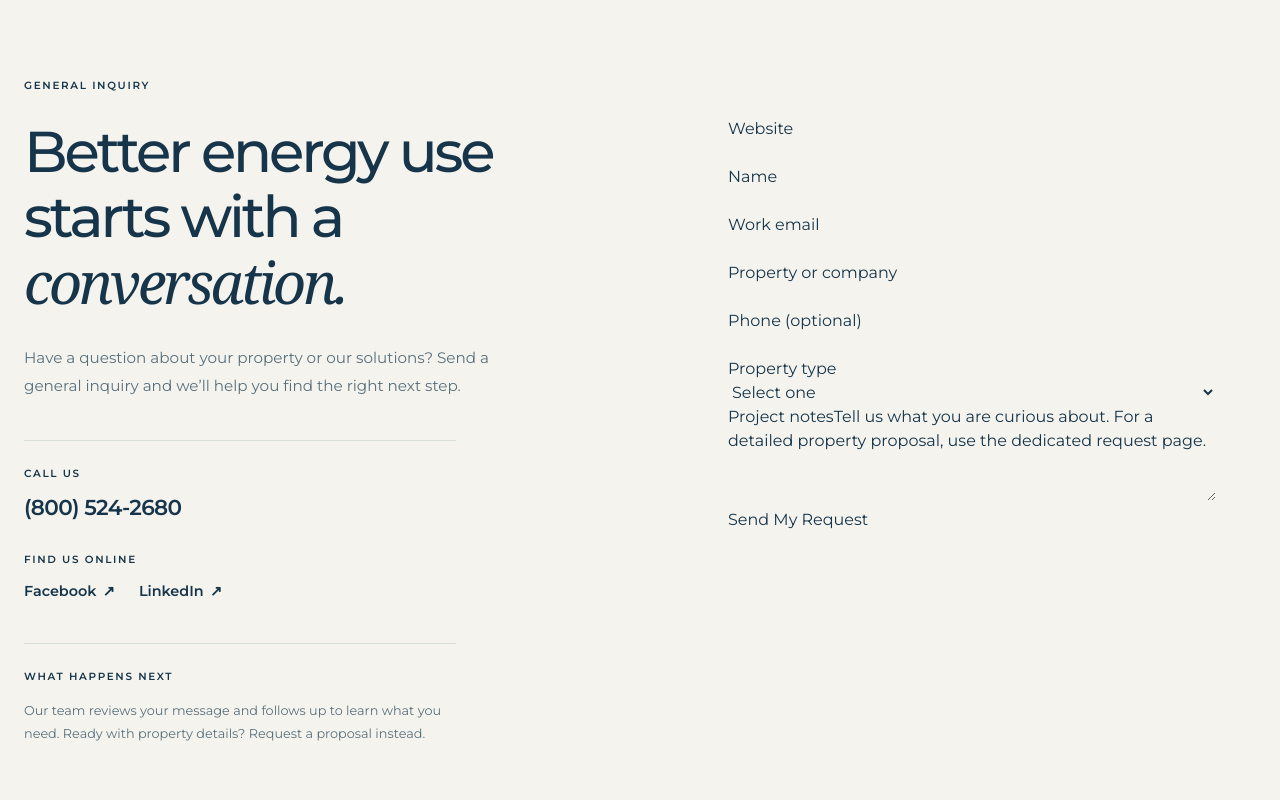
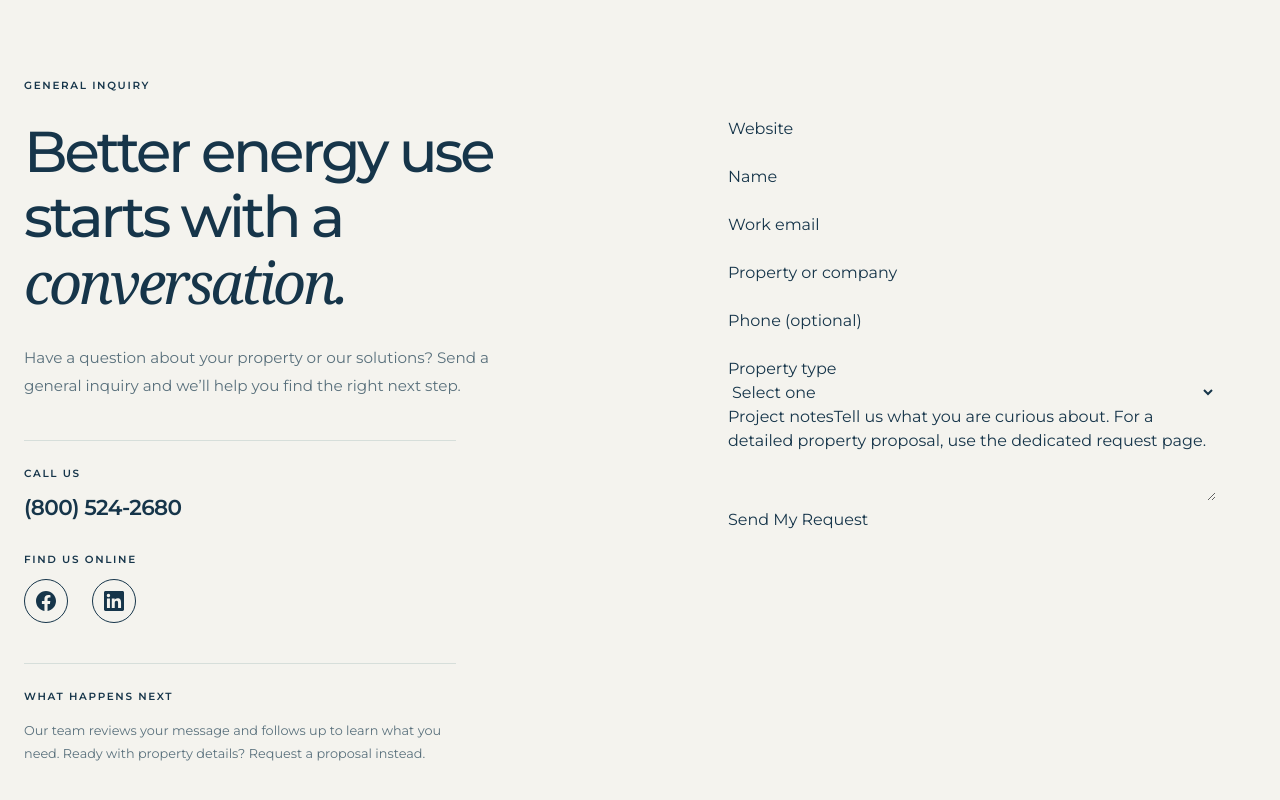
Before and after one commit to MannLester/Lodge-Tech-Website, a Next.js app in the folder apps/web/: page / in a window 1280 px wide. Shown: the part 8231-9031 px from the top of the page. Built offline with nearby package versions, Linux system fonts and the light colour scheme.

Commit message:
frontend: replace contact social text with icons

```diff
--- a/apps/web/src/app/marketing.css
+++ b/apps/web/src/app/marketing.css
@@ -1166,17 +1166,25 @@
   margin-top: 0.65rem;
 }
 .marketing-site .contact-social a {
+  align-items: center;
   display: inline-flex;
-  gap: 0.4rem;
-  font-size: 0.9rem;
-  font-weight: 600;
-  text-decoration: underline;
-  text-decoration-color: transparent;
-  text-underline-offset: 0.25em;
+  justify-content: center;
+  width: 2.75rem;
+  height: 2.75rem;
+  border: 1px solid currentColor;
+  border-radius: 999px;
+  transition:
+    color 180ms ease,
+    background-color 180ms ease;
+}
+.marketing-site .contact-social svg {
+  width: 1.25rem;
+  height: 1.25rem;
 }
 .marketing-site .contact-social a:hover,
 .marketing-site .contact-social a:focus-visible {
-  text-decoration-color: currentColor;
+  color: var(--editorial-paper);
+  background: var(--editorial-ink);
 }
 .marketing-site .contact-next {
   max-width: 27rem;
--- a/apps/web/src/features/home/ui/closing-footer.tsx
+++ b/apps/web/src/features/home/ui/closing-footer.tsx
@@ -35,20 +35,36 @@ export function ClosingFooter({ initialInquiryMessage }: ClosingFooterProps) {
               <ul>
                 <li>
                   <a
+                    aria-label="Facebook"
                     href="https://www.facebook.com/profile.php?id=100066727996704"
                     rel="noopener noreferrer"
                     target="_blank"
                   >
-                    Facebook <span aria-hidden="true">↗</span>
+                    <svg
+                      aria-hidden="true"
+                      fill="currentColor"
+                      focusable="false"
+                      viewBox="0 0 24 24"
+                    >
+                      <path d="M24 12.073C24 5.405 18.627 0 12 0S0 5.405 0 12.073C0 18.1 4.388 23.094 10.125 24v-8.437H7.078v-3.49h3.047V9.414c0-3.025 1.792-4.697 4.533-4.697 1.312 0 2.686.236 2.686.236v2.971h-1.513c-1.49 0-1.956.931-1.956 1.887v2.262h3.328l-.532 3.49h-2.796V24C19.612 23.094 24 18.1 24 12.073Z" />
+                    </svg>
                   </a>
                 </li>
                 <li>
                   <a
+                    aria-label="LinkedIn"
                     href="https://www.linkedin.com/company/lodging-technology-ltc-enterprises-llc"
                     rel="noopener noreferrer"
                     target="_blank"
                   >
-                    LinkedIn <span aria-hidden="true">↗</span>
+                    <svg
+                      aria-hidden="true"
+                      fill="currentColor"
+                      focusable="false"
+                      viewBox="0 0 24 24"
+                    >
+                      <path d="M20.452 20.452h-3.555v-5.569c0-1.328-.027-3.037-1.852-3.037-1.853 0-2.136 1.447-2.136 2.94v5.666H9.354V8.997h3.414v1.564h.048c.475-.9 1.636-1.85 3.367-1.85 3.601 0 4.269 2.37 4.269 5.455v6.286ZM5.342 7.433a2.063 2.063 0 1 1 0-4.126 2.063 2.063 0 0 1 0 4.126Zm1.78 13.019H3.56V8.997h3.562v11.455ZM22.225 0H1.771C.792 0 0 .774 0 1.729v20.542C0 23.227.792 24 1.771 24h20.451C23.2 24 24 23.227 24 22.271V1.729C24 .774 23.2 0 22.222 0h.003Z" />
+                    </svg>
                   </a>
                 </li>
               </ul>
```
Also changed, not shown: 1 other file (tests, documents, lock files or other folders).
